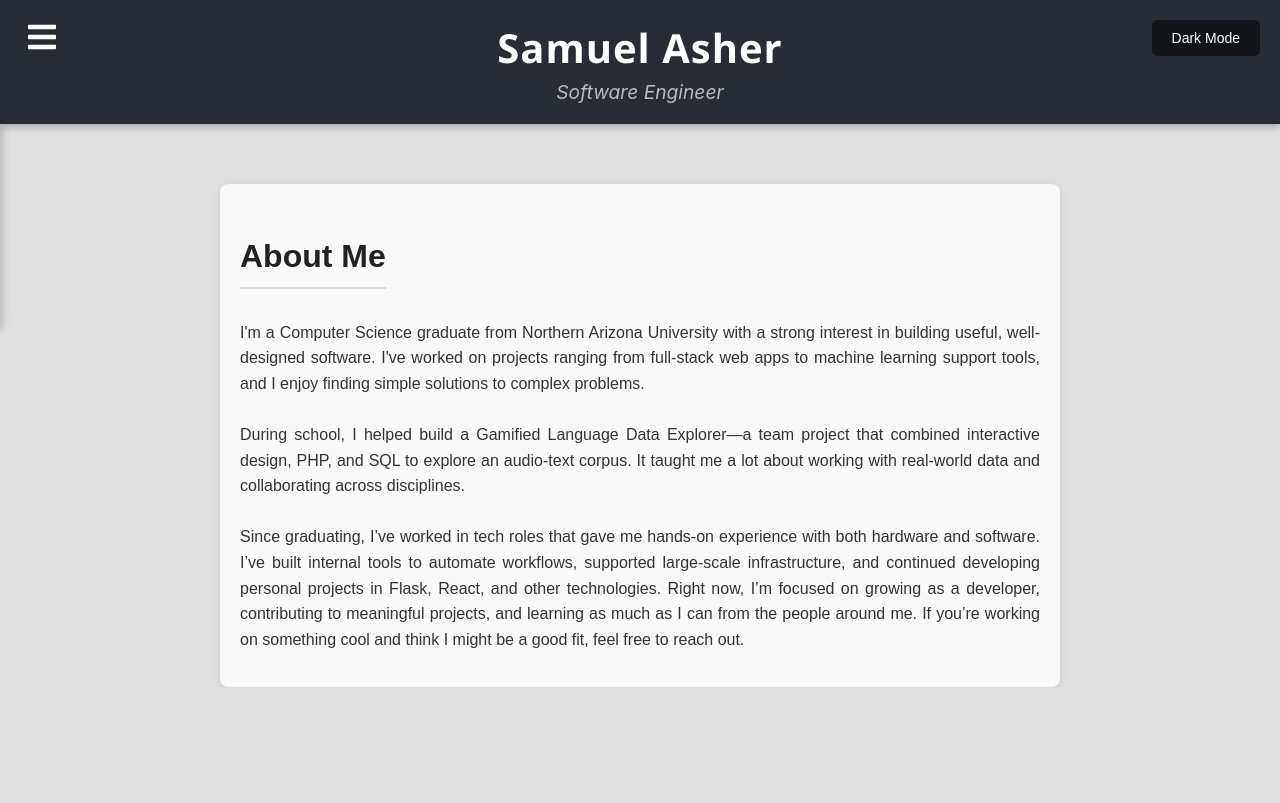
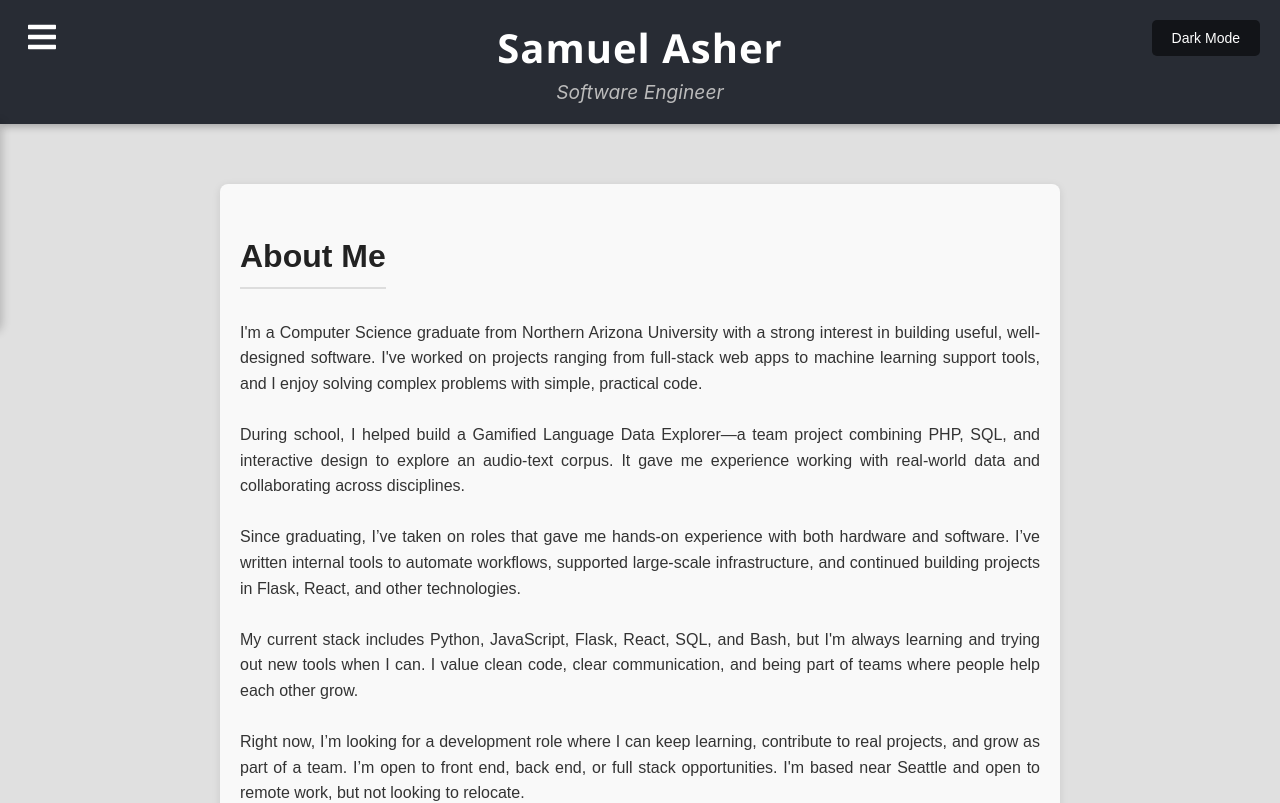
Before and after one commit to Tisaghu/Portfolio-Website, a React (Create React App) app: page / in a window 1280 px wide. Shown: the top 803 px of the page. Built offline with nearby package versions, Linux system fonts and the light colour scheme; no server answers.

Commit message:
Update 'About me' section - version 3

```diff
--- a/src/components/About/About.js
+++ b/src/components/About/About.js
@@ -6,14 +6,17 @@ function About() {
     <section className="about-section">
       <h2>About Me</h2>
       <p>
-        I'm a Computer Science graduate from Northern Arizona University with a strong interest in building useful, well-designed software. I've worked on projects ranging from full-stack web apps to machine learning support tools, and I enjoy finding simple solutions to complex problems. <br></br><br></br>
+          I'm a Computer Science graduate from Northern Arizona University with a strong interest in building useful, well-designed software. I've worked on projects ranging from full-stack web apps to machine learning support tools, and I enjoy solving complex problems with simple, practical code. <br></br><br></br>
 
-        During school, I helped build a Gamified Language Data Explorer—a team project that combined interactive design, PHP, and SQL to explore an audio-text corpus. It taught me a lot about working with real-world data and collaborating across disciplines. <br></br><br></br>
+          During school, I helped build a Gamified Language Data Explorer—a team project combining PHP, SQL, and interactive design to explore an audio-text corpus. It gave me experience working with real-world data and collaborating across disciplines. <br></br><br></br>
 
-        Since graduating, I’ve worked in tech roles that gave me hands-on experience with both hardware and software. I’ve built internal tools to automate workflows, supported large-scale infrastructure, and continued developing personal projects in Flask, React, and other technologies.
+          Since graduating, I’ve taken on roles that gave me hands-on experience with both hardware and software. I’ve written internal tools to automate workflows, supported large-scale infrastructure, and continued building projects in Flask, React, and other technologies. <br></br><br></br>
 
-        Right now, I’m focused on growing as a developer, contributing to meaningful projects, and learning as much as I can from the people around me. If you’re working on something cool and think I might be a good fit, feel free to reach out.
+          My current stack includes Python, JavaScript, Flask, React, SQL, and Bash, but I'm always learning and trying out new tools when I can. I value clean code, clear communication, and being part of teams where people help each other grow. <br></br><br></br>
 
+          Right now, I’m looking for a development role where I can keep learning, contribute to real projects, and grow as part of a team. I’m open to front end, back end, or full stack opportunities. I'm based near Seattle and open to remote work, but not looking to relocate. <br></br><br></br>
+
+          If you’re working on something interesting and think I might be a good fit, feel free to reach out.
       </p>
     </section>
   );
```
